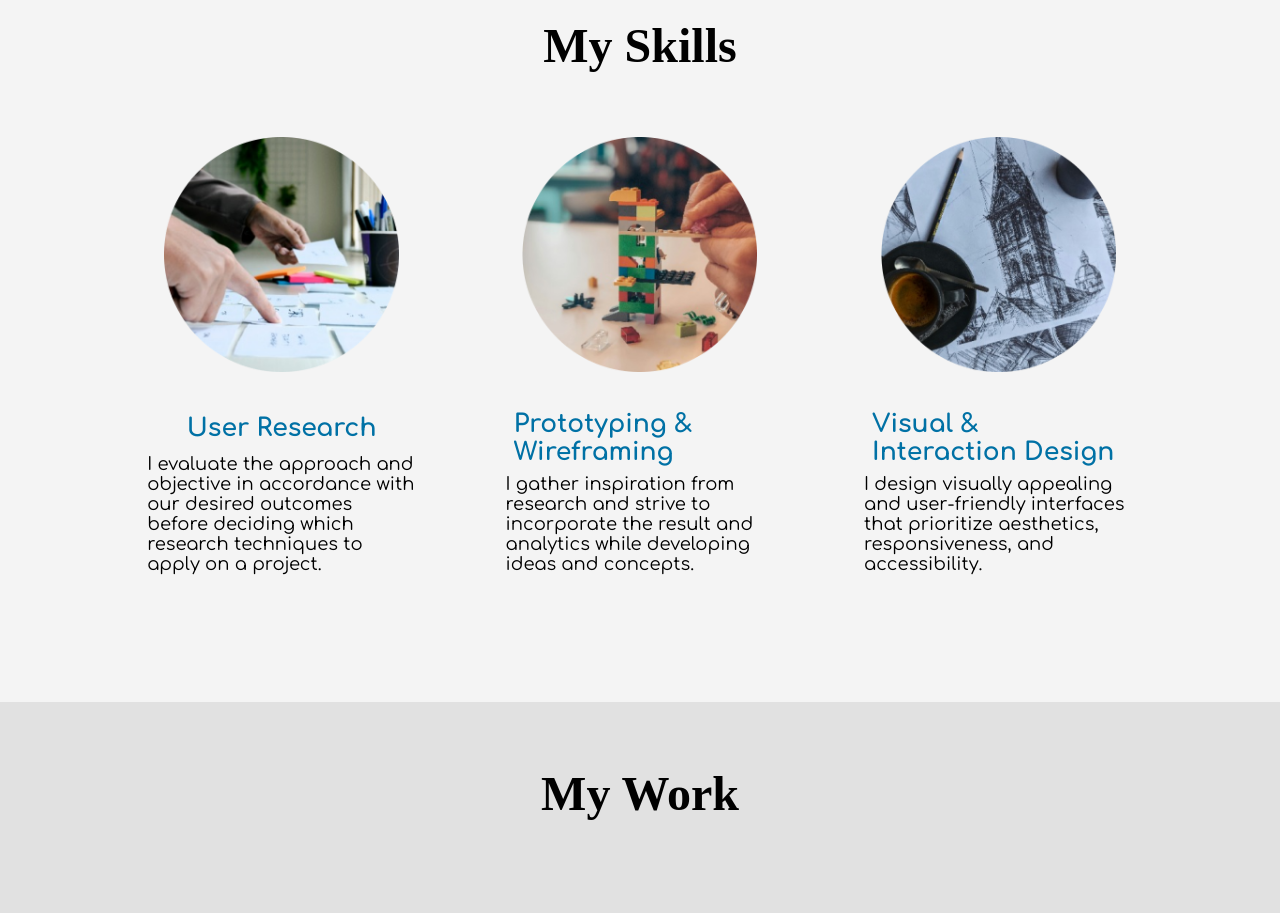
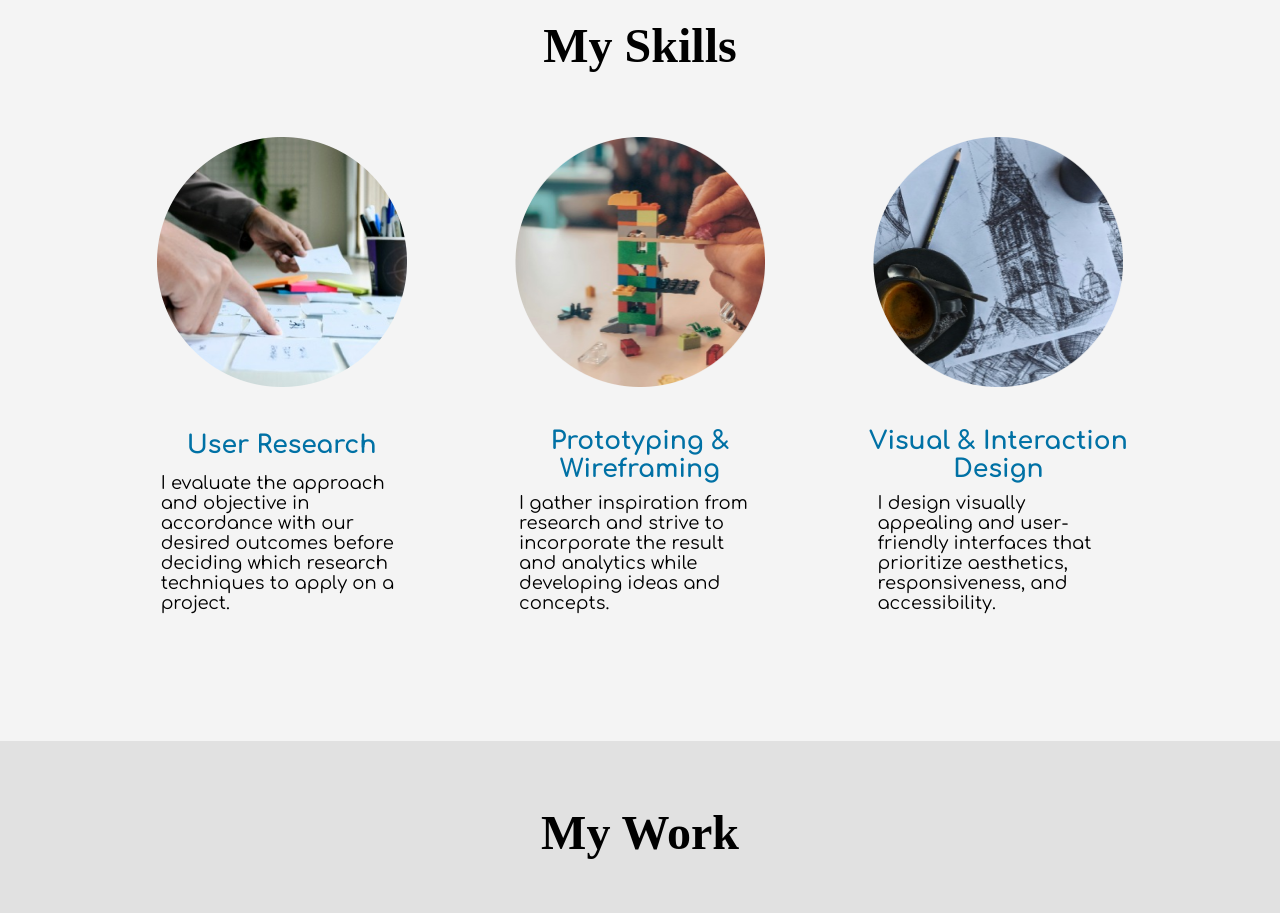
Before and after one commit to Spencerjohannes/UX_UI_HM19, a plain HTML site: page index.html in a window 1280 px wide. Shown: the part 1180-2093 px from the top of the page. Drawn offline with nearby package versions, Linux system fonts and the light colour scheme.

```diff
--- a/css/styles.css
+++ b/css/styles.css
@@ -114,11 +114,11 @@
 
 a:hover {
     color: #4A5C71;
+    text-decoration-line:underline;
 }
 
 .content {
     text-align: center;
-
     padding: 40px 80px 40px 80px;
 }
 
@@ -128,29 +128,36 @@
 
 .flexContainer {
     display: flex;
-    justify-content: space-around;
     padding-bottom: 10%;
     margin-left: 8%;
     margin-right: 8%;
 }
+
 
 .skillCard {
     display: flex;
     flex-direction: column;
     justify-content: space-between;
     width: 25%;
-    text-align: start;
 }
 
+
 .picskills {
-    width: 235px;
+    width: 250px;
     padding-bottom: 30px;
 }
 
 h3 {
     color: #0071A5;
     font-size: 25px;
-    padding: 3%;
+    padding: 10px 0px 10px 0px;
+    margin: 0;
+    text-align: center;
+}
+
+.p-layout{
+    margin-left:5%;
+    margin-right: 5%;
 }
 
 #myWork-Grid {
--- a/index.html
+++ b/index.html
@@ -48,26 +48,26 @@
             <div class="skillCard">
                 <img class="picskills" src="images/user-research-skills.png" alt="my skills photo">
                 <h3>User Research</h3>
-                <p>I evaluate the approach and objective in accordance with our desired outcomes before deciding which
+                <p class="p-layout">I evaluate the approach and objective in accordance with our desired outcomes before deciding which
                     research techniques to apply on a project.</p>
             </div>
             <div class="skillCard">
                 <img class="picskills" src="images/protoyping-wireframing-skill.png" alt="my skills photo">
                 <h3>Prototyping & Wireframing</h3>
-                <p>I gather inspiration from research and strive to incorporate the result and analytics while
+                <p class="p-layout">I gather inspiration from research and strive to incorporate the result and analytics while
                     developing ideas and concepts.</p>
             </div>
             <div class="skillCard">
                 <img class="picskills" src="images/visual-interaction-design-skills.png" alt="my skills photo">
                 <h3>Visual & Interaction Design</h3>
-                <p>I design visually appealing and user-friendly interfaces that prioritize aesthetics, responsiveness,
+                <p class="p-layout">I design visually appealing and user-friendly interfaces that prioritize aesthetics, responsiveness,
                     and accessibility.</p>
             </div>
         </div>
     </section>
 
     <section id="myWork-Grid">
-        <h1>My Work</h1>
+        <h1 class="h1MyWork">My Work</h1>
         <div class="project-card">
             <img class="casestudy" src="images/Austin_Area_Arts_logo.png" alt="case study image" alt="case study image">
             <div class="aline-card">
```
